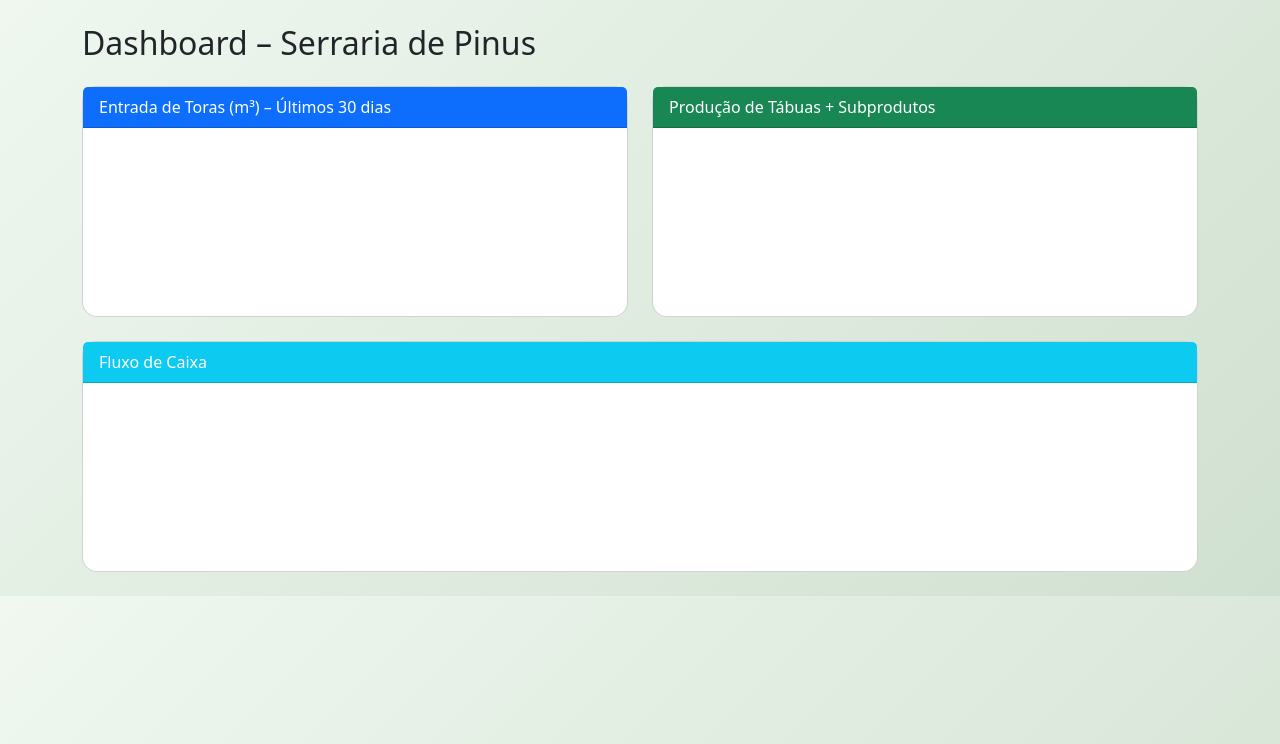
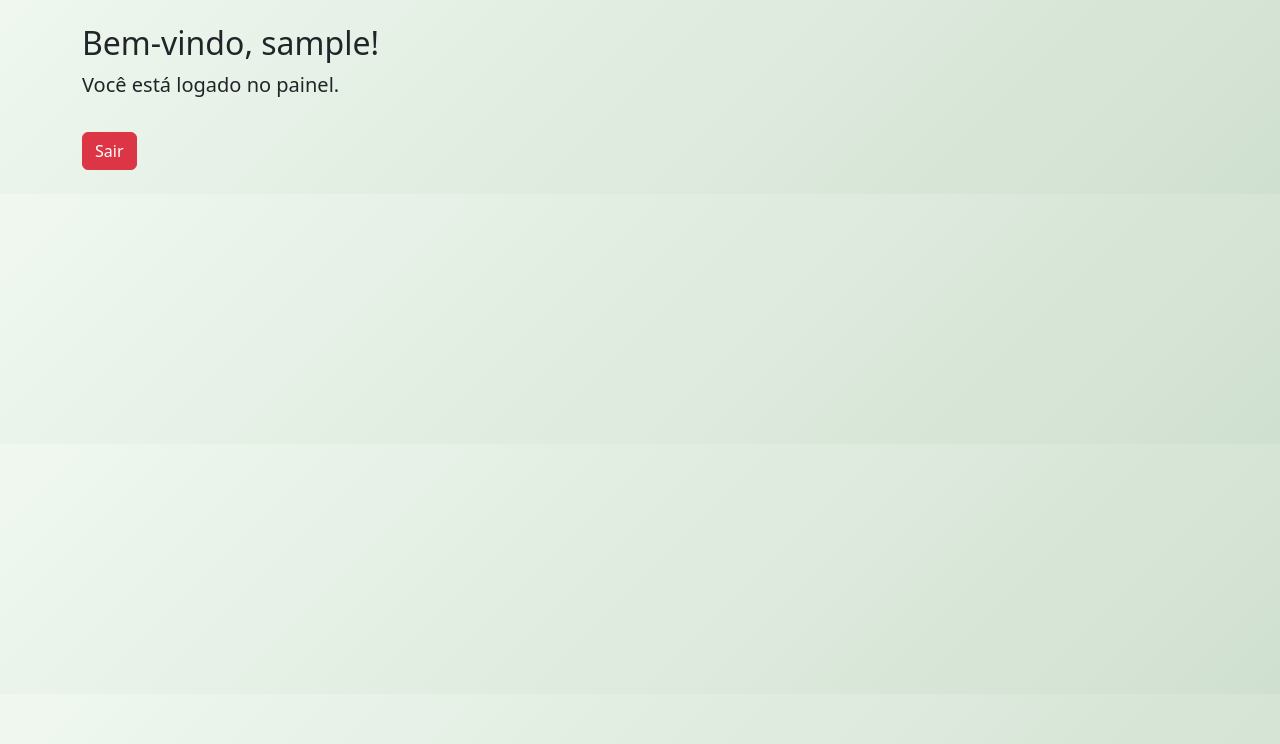
Before and after one commit to clebersondcamargo-cmyk/serraria-pro-web, a Flask app: page /dashboard in a window 1280 px wide. Shown: the part 56-800 px from the top of the page. Run offline with Flask 3, Linux system fonts and the light colour scheme; the visitor is signed in with stand-in values (Sample User, id 1); a map, chart or similar area stays blank.

Commit message:
Update dashboard.html

```diff
--- a/templates/dashboard.html
+++ b/templates/dashboard.html
@@ -1,48 +1,10 @@
 {% extends "base.html" %}
-{% block title %}Dashboard{% endblock %}
 {% block content %}
-<h2 class="mb-4">Dashboard – Serraria de Pinus</h2>
 
-<div class="row g-4">
-  <div class="col-md-6">
-    <div class="card h-100">
-      <div class="card-header bg-primary text-white">Entrada de Toras (m³) – Últimos 30 dias</div>
-      <div class="card-body">
-        <canvas id="chartToras"></canvas>
-      </div>
-    </div>
-  </div>
+<h2>Bem-vindo, {{ user.username }}!</h2>
 
-  <div class="col-md-6">
-    <div class="card h-100">
-      <div class="card-header bg-success text-white">Produção de Tábuas + Subprodutos</div>
-      <div class="card-body">
-        <canvas id="chartProducao"></canvas>
-      </div>
-    </div>
-  </div>
+<p class="lead">Você está logado no painel.</p>
 
-  <div class="col-12">
-    <div class="card">
-      <div class="card-header bg-info text-white">Fluxo de Caixa</div>
-      <div class="card-body">
-        <canvas id="chartCaixa"></canvas>
-      </div>
-    </div>
-  </div>
-</div>
+<a href="{{ url_for('logout') }}" class="btn btn-danger mt-3">Sair</a>
+
 {% endblock %}
-
-{% block scripts %}
-<script>
-async function loadCharts() {
-  const res = await fetch('/api/dashboard-data');
-  const data = await res.json();
-
-  new Chart(document.getElementById('chartToras'), { type: 'line', data: data.toras });
-  new Chart(document.getElementById('chartProducao'), { type: 'bar', data: data.producao });
-  new Chart(document.getElementById('chartCaixa'), { type: 'line', data: data.caixa });
-}
-loadCharts();
-</script>
-{% endblock %}
```
